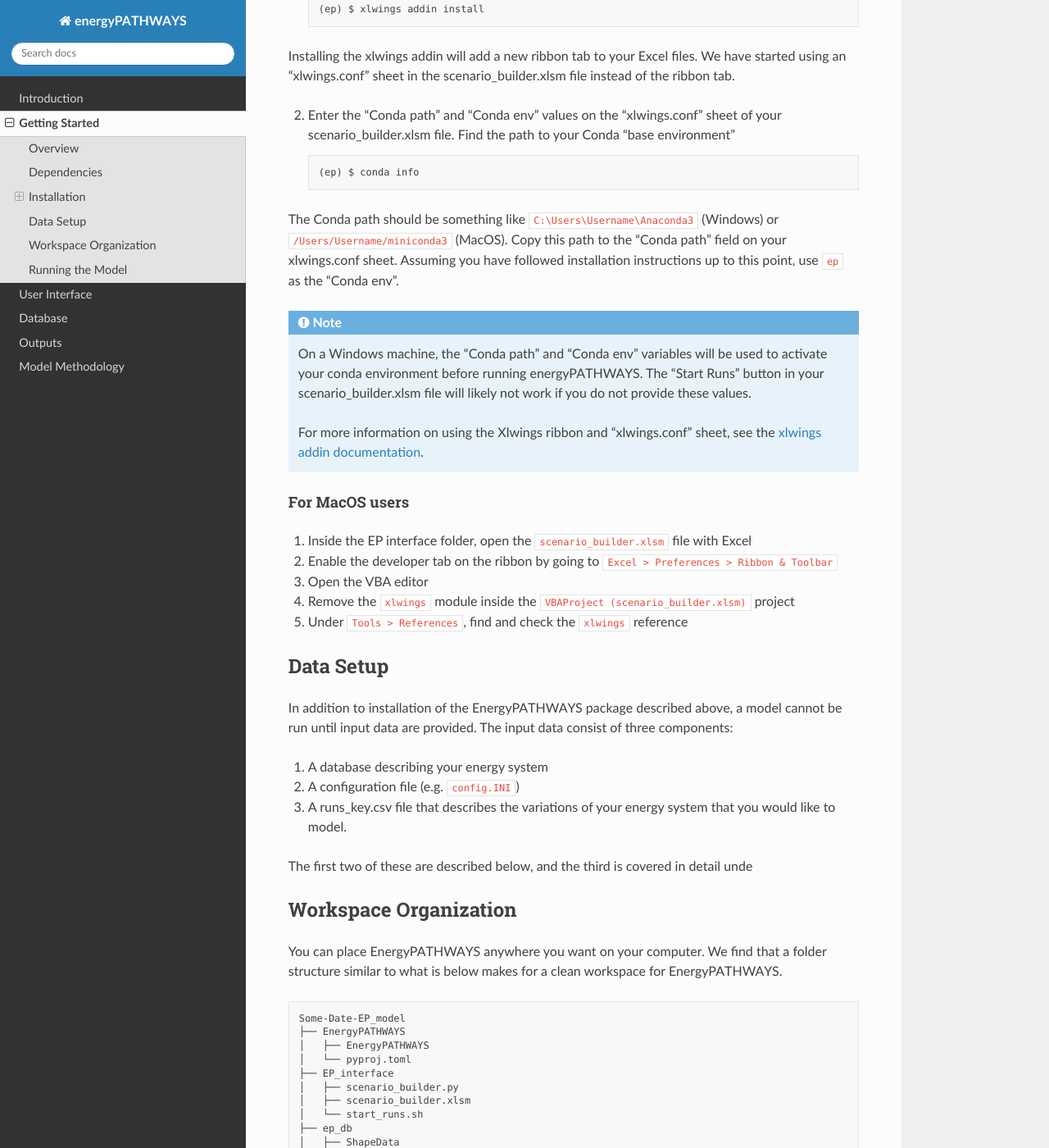
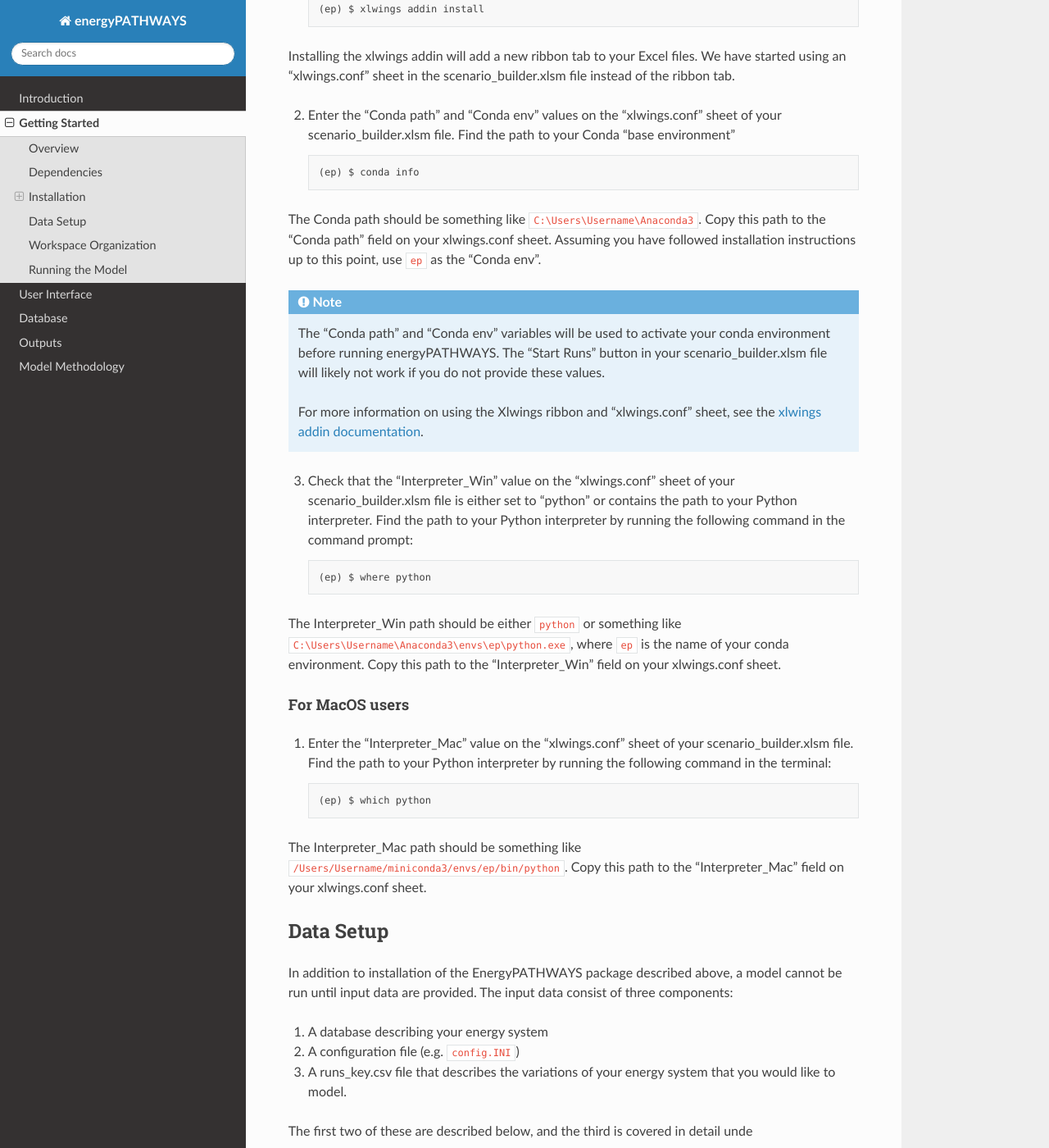
Before and after one commit to EvolvedEnergyResearch/EnergyPATHWAYS, a Sphinx documentation site: the page built from docs/source/setup.rst, in a window 1280 px wide and 1400 px high, scrolled down 1857 px. Shown: the whole window at 82% size. Built offline with Sphinx 7.4.7 and the Read the Docs theme 2.0.0, drawn with Linux system fonts in a browser that asks for light colours; some of the changed text lies outside the part shown.

Commit message:
Enable scen_build to use xlwings.conf settings

```diff
--- a/docs/source/setup.rst
+++ b/docs/source/setup.rst
@@ -65,23 +65,27 @@
 
    (ep) $ conda info
 
-The Conda path should be something like ``C:\Users\Username\Anaconda3`` (Windows) or ``/Users/Username/miniconda3`` (MacOS). Copy this path to the "Conda path" field on your xlwings.conf sheet. Assuming you have followed installation instructions up to this point, use ``ep`` as the "Conda env".
+The Conda path should be something like ``C:\Users\Username\Anaconda3``. Copy this path to the "Conda path" field on your xlwings.conf sheet. Assuming you have followed installation instructions up to this point, use ``ep`` as the "Conda env".
 
 .. note::
-    On a Windows machine, the "Conda path" and "Conda env" variables will be used to activate your conda environment before running energyPATHWAYS. The "Start Runs" button in your scenario_builder.xlsm file will likely not work if you do not provide these values.
+    The "Conda path" and "Conda env" variables will be used to activate your conda environment before running energyPATHWAYS. The "Start Runs" button in your scenario_builder.xlsm file will likely not work if you do not provide these values.
 
     For more information on using the Xlwings ribbon and "xlwings.conf" sheet, see the `xlwings addin documentation <https://docs.xlwings.org/en/latest/addin.html>`_.
 
+3. Check that the "Interpreter_Win" value on the "xlwings.conf" sheet of your scenario_builder.xlsm file is either set to "python" or contains the path to your Python interpreter. Find the path to your Python interpreter by running the following command in the command prompt::
+
+   (ep) $ where python
+
+The Interpreter_Win path should be either ``python`` or something like ``C:\Users\Username\Anaconda3\envs\ep\python.exe``, where ``ep`` is the name of your conda environment. Copy this path to the "Interpreter_Win" field on your xlwings.conf sheet.
 
 For MacOS users
 ^^^^^^^^^^^^^^^
 
-1. Inside the EP interface folder, open the ``scenario_builder.xlsm`` file with Excel
-2. Enable the developer tab on the ribbon by going to ``Excel > Preferences > Ribbon & Toolbar``
-3. Open the VBA editor
-4. Remove the ``xlwings`` module inside the ``VBAProject (scenario_builder.xlsm)`` project
-5. Under ``Tools > References``, find and check the ``xlwings`` reference
+1. Enter the "Interpreter_Mac" value on the "xlwings.conf" sheet of your scenario_builder.xlsm file. Find the path to your Python interpreter by running the following command in the terminal::
 
+    (ep) $ which python
+
+The Interpreter_Mac path should be something like ``/Users/Username/miniconda3/envs/ep/bin/python``. Copy this path to the "Interpreter_Mac" field on your xlwings.conf sheet.
 
 Data Setup
 ==========
```
Also changed, not shown: other parts of docs/source/setup.rst (+1 -1 lines), 1 other file.
